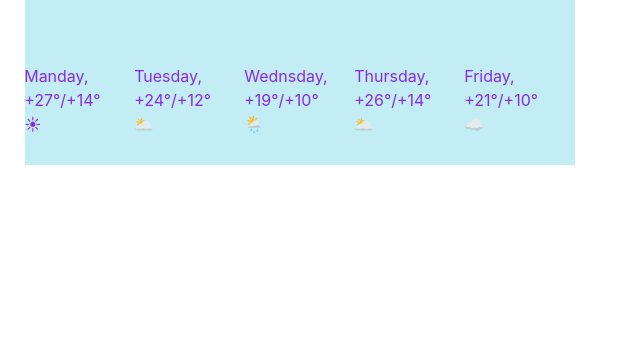
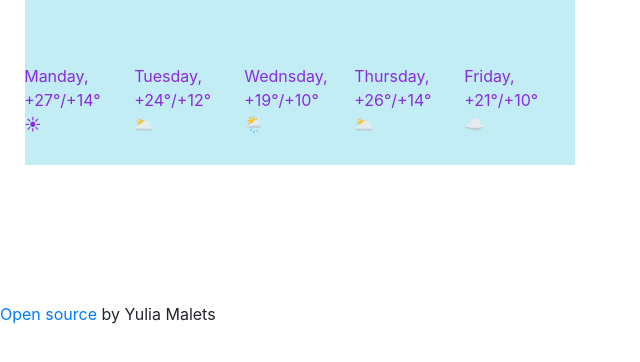
Before and after one commit to YuliMalec/weather, a plain HTML site: page index.html in a window 1280 px wide. Shown: the part 210-572 px from the top of the page, without its empty margins (0-640 px from the left). Drawn offline with nearby package versions, Linux system fonts and the light colour scheme.

Commit message:
add link

```diff
--- a/index.html
+++ b/index.html
@@ -89,7 +89,8 @@
 				</div>
         </form>
       </div>
-
+    <a href="https://github.com/YuliMalec/weather">Open source</a>
+    <span>by Yulia Malets</span>
     <script src="index.js"></script>
   </body>
 </html>
```
